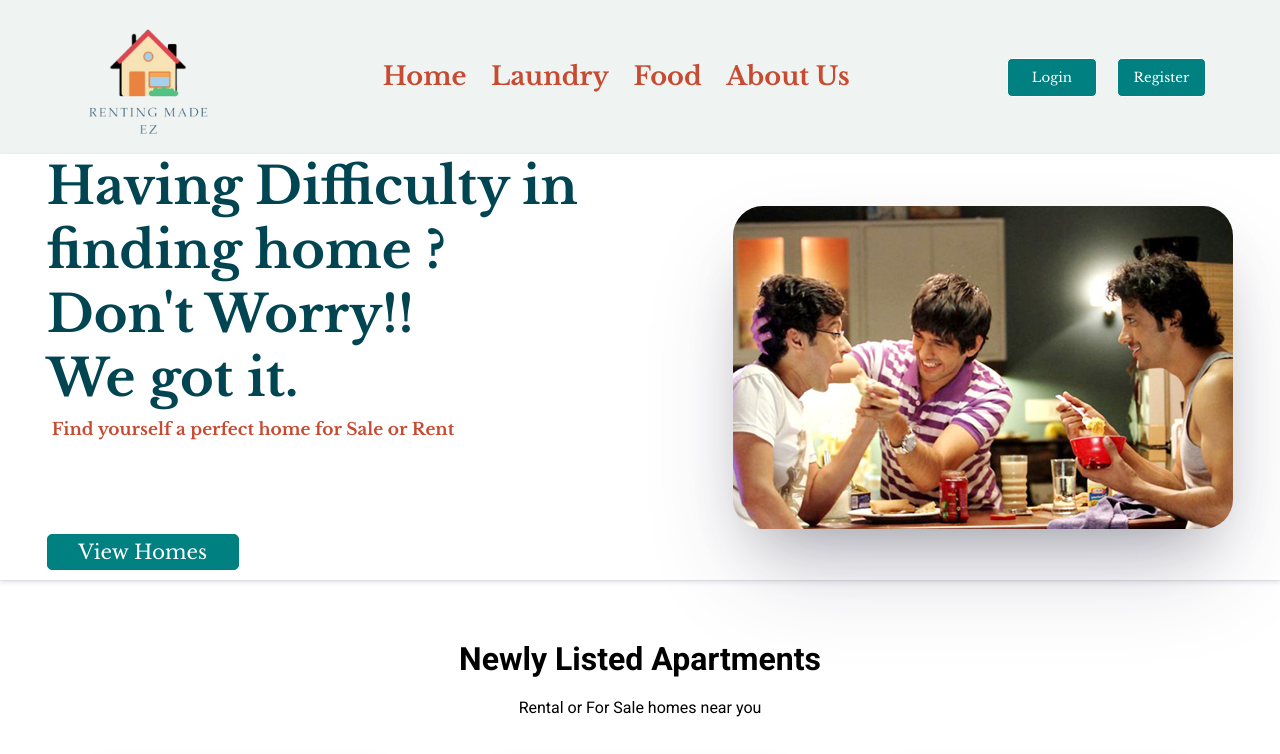
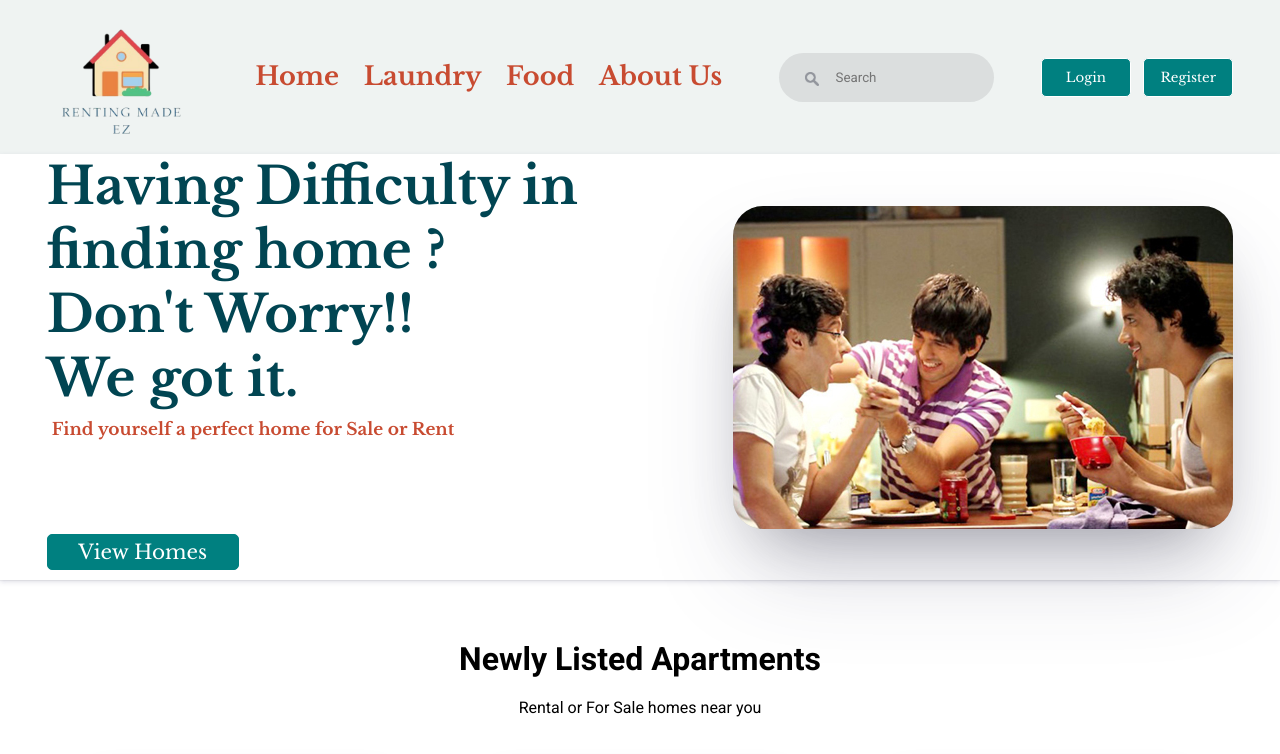
Before and after one commit to VaibhavSahu19/Renting-Made-EZ, a website built with webpack: page Frontend/Pages/index.html in a window 1280 px wide. Shown: the top 754 px of the page. Built offline with nearby package versions, Linux system fonts and the light colour scheme; files whose address does not match are found by name.

Commit message:
added search bar

```diff
--- a/Frontend/Pages/index.html
+++ b/Frontend/Pages/index.html
@@ -29,6 +29,12 @@
                     <a href="" class="nav-link"><li>Food</li></a>
                     <a href="" class="nav-link"><li>About Us</li></a>
                 </ul>
+            </div>
+            <div class="search-bar-div">
+                <span class="search-logo-span">
+                    <img src="/Frontend/Images/search icon.png" alt="Search">
+                </span>
+                <input type="text" placeholder="Search" class="search-bar">
             </div>
             <div class="logbtn">
                 <a href=""><button class="login">Login</button></a>
--- a/Frontend/Pages/landingpage.css
+++ b/Frontend/Pages/landingpage.css
@@ -5,17 +5,56 @@
     padding: 0;
     box-sizing: border-box;
     font-family: 'Libre Baskerville', sans-serif;
+
 }
 
 /* Navigation bar section */
 .nav-bar {
     display: flex;
     flex-direction: row;
-    justify-content: space-around;
+    justify-content: space-evenly;
     align-items: center;
     background-color: rgb(239, 243, 242);
 }
 
+.search-bar-div{
+    display: flex;
+    justify-content: center;
+    height: auto;
+    padding: 1vh;
+    background-color: rgb(219, 222, 222);
+    border-radius: 50px;
+}
+.search-logo-span{
+    height: auto;
+    width: 33px;
+
+    position: relative;
+}
+
+.search-logo-span img{
+    position: relative;
+    top: 50%;
+    left: 50%;
+    transform: translate(-50%, -50%);
+    max-width: 100%;
+    max-height: 100%;
+    height: 14px;
+    width: 14x;
+    object-fit: contain;
+}
+
+.search-bar{
+    height: 33px;
+    border: none;
+    width: 75%;
+    padding: 7px;
+    background-color: transparent;
+    font-family: 'Roboto', 'Sans-serif';
+}
+.search-bar:focus{
+    outline: none;
+}
 
 .logo img{
     height: 150px;
@@ -44,18 +83,25 @@ li:after{
 li:hover:after{
     width: 100%;
     background-color: teal;
-  }
+}
 
+
+form {
+    display: block;
+    margin-top: 0em;
+}
+:after, :before {
+    box-sizing: border-box;
+}
 /* #09b565  */
 /* #C84B31 */
 .logbtn {
     display: flex;
     text-align: center;
     flex-direction: row;
-    justify-content: center;
+    justify-content: space-between;
     color: teal;
-    /* margin: 20px;
-    padding: 10px; */
+    width: 15%;
 
 }
 .login {
@@ -65,7 +111,6 @@ li:hover:after{
     border: .5px solid white;
     background: teal;
     border-radius: 5px;
-    margin-right: 20px;
     cursor: pointer;
 
 }
@@ -398,11 +443,11 @@ li:hover:after{
 .slate {
     display: flex;
     flex-direction: row;
-    justify-content: center;
+    justify-content: space-around;
     align-items: center;
     box-sizing: border-box;
     margin-top: 10px;
-
+    width: 100%;
 }
 .slate .part1 {
     height: auto;
@@ -412,7 +457,6 @@ li:hover:after{
     border-radius: 5px;
     text-align: center;
     font-size: 10pt;
-    margin-right: 30px;
 }
 
 .slate .part1 p {
@@ -453,7 +497,6 @@ li:hover:after{
     border-radius: 5px;
     text-align: center;
     font-size: 10pt;
-    margin-left: 30px;
 }
 
 .slate .part3 p {
```
Also changed, not shown: Frontend/Images/search icon.png (added).
